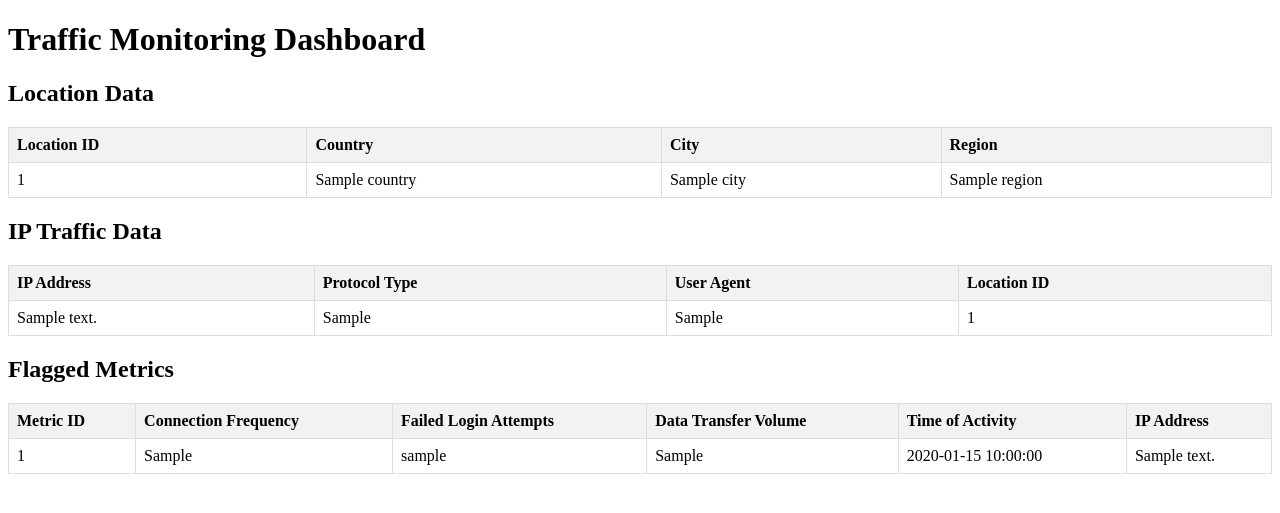
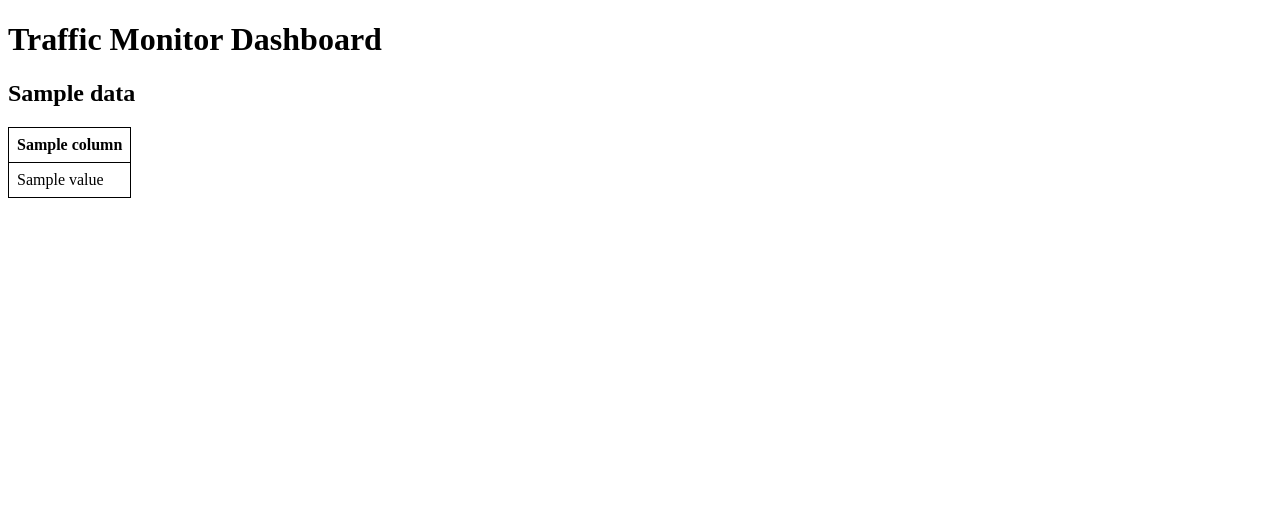
Before and after one commit to Chlo3russell/TSE, a Flask app: template templates/template.html in a window 1280 px wide. Shown: the top 513 px of the page. Run offline with Flask 3, Linux system fonts and the light colour scheme; the template is opened without the code that fills it: most values are stand-ins (such as "Sample title", 1, 10 or a date in 2020).

Commit message:
Fiedd the daatabase issues

```diff
--- a/dashboard.py
+++ b/dashboard.py
@@ -3,27 +3,34 @@ import sqlite3
 
 app = Flask(__name__)
 
-# Connect to existing SQLite database
-sqlite_db = sqlite3.connect("database.db", check_same_thread=False)
-sqlite_db.row_factory = sqlite3.Row
-cursor = sqlite_db.cursor()
+def get_db_connection():
+    conn = sqlite3.connect("database.db")
+    conn.row_factory = sqlite3.Row
+    return conn
 
 @app.route("/")
 def index():
-    """
-    Fetch all tables and their data from the SQLite database and display them.
-    """
-    # Get list of all tables
-    cursor.execute("SELECT name FROM sqlite_master WHERE type='table'")
-    tables = [row["name"] for row in cursor.fetchall()]
+    try:
+        conn = get_db_connection()
+        cursor = conn.cursor()
 
-    # Retrieve data from each table
-    data = {}
-    for table in tables:
-        cursor.execute(f"SELECT * FROM {table}")
-        data[table] = cursor.fetchall()
+        cursor.execute("SELECT name FROM sqlite_master WHERE type='table'")
+        tables = [row[0] for row in cursor.fetchall()]
+        print(f"Found tables: {tables}")  # Debug print
 
-    return render_template("template.html", data=data)
+        data = {}
+        for table in tables:
+            cursor.execute(f"SELECT * FROM {table}")
+            rows = cursor.fetchall()
+            data[table] = [dict(row) for row in rows]  # Convert to dictionary
+            print(f"Table {table} has {len(rows)} rows")  # Debug print
+
+        conn.close()
+        return render_template("template.html", data=data)
+
+    except Exception as e:
+        print(f"Error: {str(e)}")  # Debug print
+        return f"An error occurred: {str(e)}"
 
 if __name__ == "__main__":
     app.run(debug=True)
--- a/templates/template.html
+++ b/templates/template.html
@@ -1,99 +1,39 @@
 <!DOCTYPE html>
-<html lang="en">
+<html>
 <head>
-    <meta charset="UTF-8">
-    <meta name="viewport" content="width=device-width, initial-scale=1.0">
-    <title>Traffic Monitoring Dashboard</title>
+    <title>Traffic Monitor Dashboard</title>
     <style>
-        table {
-            width: 100%;
-            border-collapse: collapse;
-            margin-bottom: 20px;
-        }
-        th, td {
-            border: 1px solid #ddd;
-            padding: 8px;
-            text-align: left;
-        }
-        th {
-            background-color: #f2f2f2;
-        }
-        h2 {
-            margin-top: 20px;
-        }
+        table { border-collapse: collapse; margin: 20px 0; }
+        th, td { border: 1px solid black; padding: 8px; text-align: left; }
+        h2 { margin-top: 20px; }
     </style>
 </head>
 <body>
-    <h1>Traffic Monitoring Dashboard</h1>
-
-    <h2>Location Data</h2>
+    <h1>Traffic Monitor Dashboard</h1>
+    {% for table_name, rows in data.items() %}
+        <h2>{{ table_name }}</h2>
+        {% if rows %}
             <table>
                 <thead>
                     <tr>
-                <th>Location ID</th>
-                <th>Country</th>
-                <th>City</th>
-                <th>Region</th>
+                        {% for column in rows[0].keys() %}
+                            <th>{{ column }}</th>
+                        {% endfor %}
                     </tr>
                 </thead>
                 <tbody>
-            {% for location in locations %}
+                    {% for row in rows %}
                         <tr>
-                <td>{{ location.Location_ID }}</td>
-                <td>{{ location.Country }}</td>
-                <td>{{ location.City }}</td>
-                <td>{{ location.Region }}</td>
+                            {% for value in row.values() %}
+                                <td>{{ value }}</td>
+                            {% endfor %}
                         </tr>
                     {% endfor %}
                 </tbody>
             </table>
-
-    <h2>IP Traffic Data</h2>
-    <table>
-        <thead>
-            <tr>
-                <th>IP Address</th>
-                <th>Protocol Type</th>
-                <th>User Agent</th>
-                <th>Location ID</th>
-            </tr>
-        </thead>
-        <tbody>
-            {% for traffic in ip_traffic %}
-            <tr>
-                <td>{{ traffic.IP_Address }}</td>
-                <td>{{ traffic.Protocol_Type }}</td>
-                <td>{{ traffic.User_Agent }}</td>
-                <td>{{ traffic.Location_Location_ID }}</td>
-            </tr>
+        {% else %}
+            <p>No data in this table</p>
+        {% endif %}
     {% endfor %}
-        </tbody>
-    </table>
-
-    <h2>Flagged Metrics</h2>
-    <table>
-        <thead>
-            <tr>
-                <th>Metric ID</th>
-                <th>Connection Frequency</th>
-                <th>Failed Login Attempts</th>
-                <th>Data Transfer Volume</th>
-                <th>Time of Activity</th>
-                <th>IP Address</th>
-            </tr>
-        </thead>
-        <tbody>
-            {% for metric in flagged_metrics %}
-            <tr>
-                <td>{{ metric.Metric_ID }}</td>
-                <td>{{ metric.Connection_Frequency }}</td>
-                <td>{{ metric.Failed_Login_Attempts }}</td>
-                <td>{{ metric.Data_Transfer_Volume }}</td>
-                <td>{{ metric.Time_of_Activity }}</td>
-                <td>{{ metric.IP_Traffic_IP_Address }}</td>
-            </tr>
-            {% endfor %}
-        </tbody>
-    </table>
 </body>
 </html>
```
Also changed, not shown: trafficMonitor.py (+8 -28 lines), database.db, templates/databaseTemplate.db (renamed from Database/database.db). Lines whose indentation alone changed are shown as unchanged.
